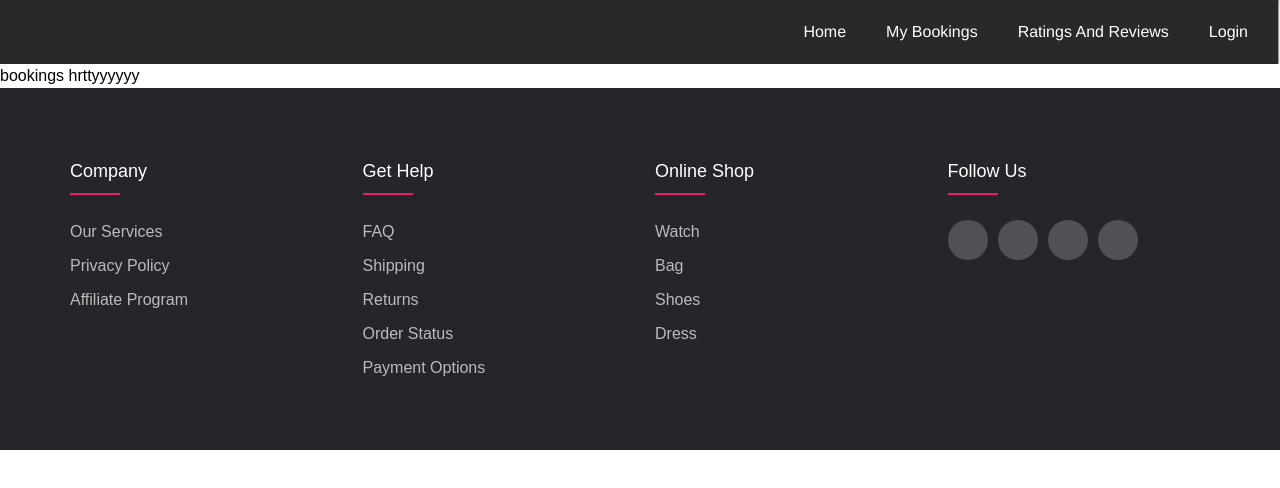
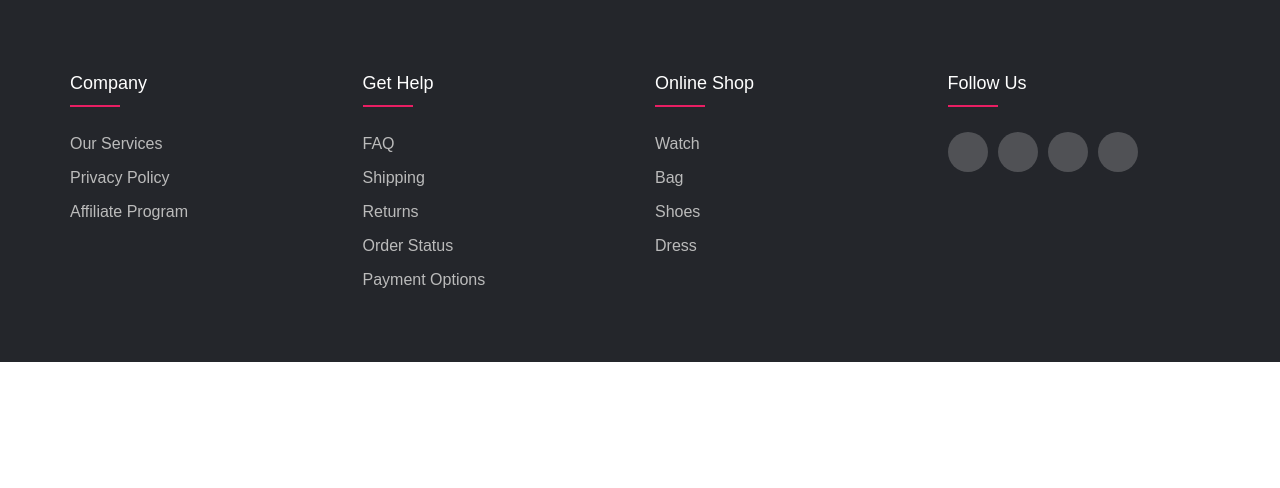
Before and after one commit to remyhayaan/devpt, a React (Create React App) app: page /about in a window 1280 px wide. Shown: the top 488 px of the page. Built offline with nearby package versions, Linux system fonts and the light colour scheme.

Commit message:
hostels page

```diff
--- a/src/App.js
+++ b/src/App.js
@@ -7,13 +7,14 @@ import Ratings from './components/Ratings';
 import MyBookings from './components/About';
 import Footer from './components/Footer';
 import Admin from './components/Admin';
+import Hostels from './components/Hostels';
 
 function App() {
   return (
     <div className='App'>
       <Routes>
         <Route path='/' element={<Entry />}/>
-        <Route path='/about' element={< MyBookings />}/>
+        <Route path='/hostels' element={< Hostels />}/>
         <Route path='/services' element={<Services />}/>
         <Route path='/ratings' element={< Ratings />}/>
         <Route path='/admin' element={< Admin/>} />
```
